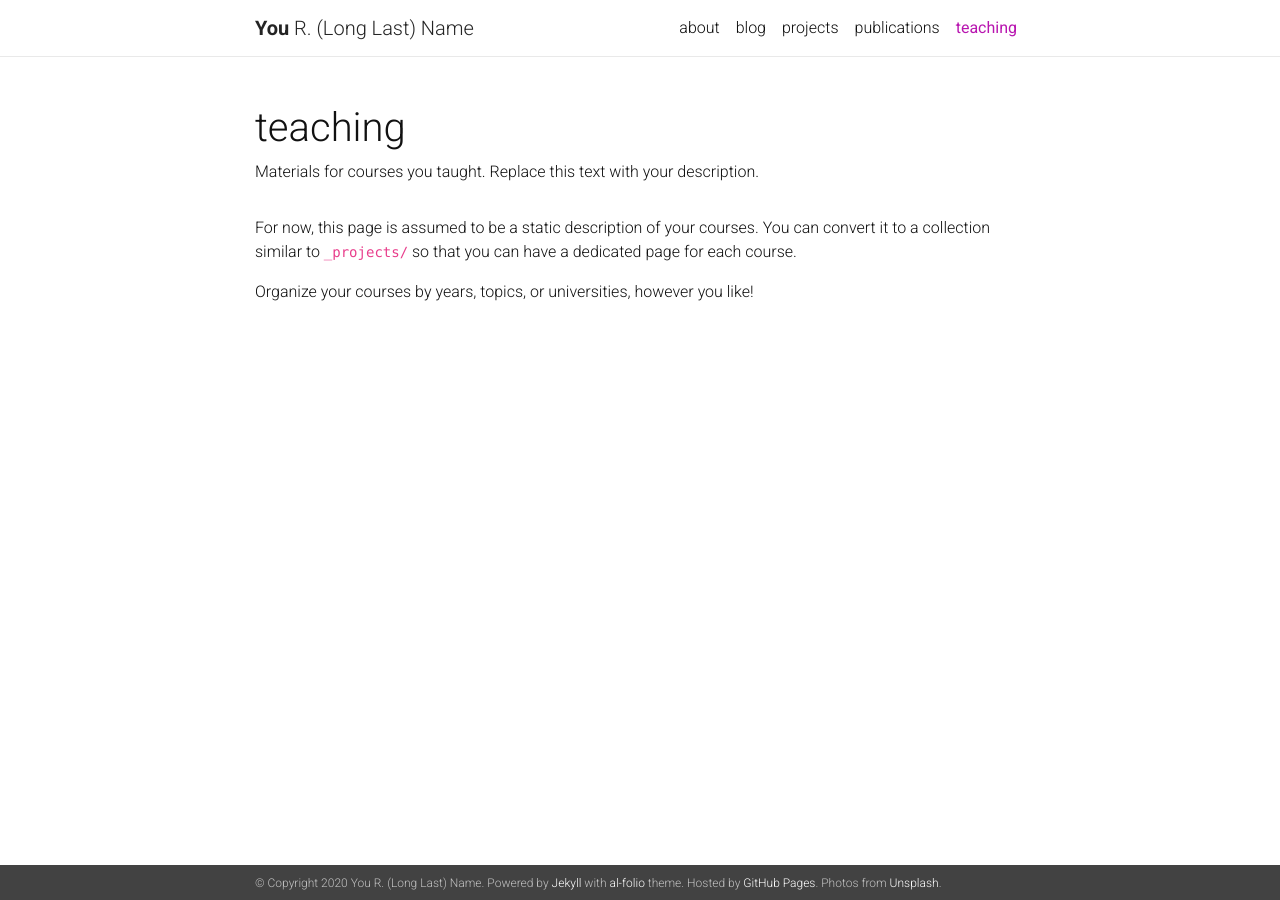
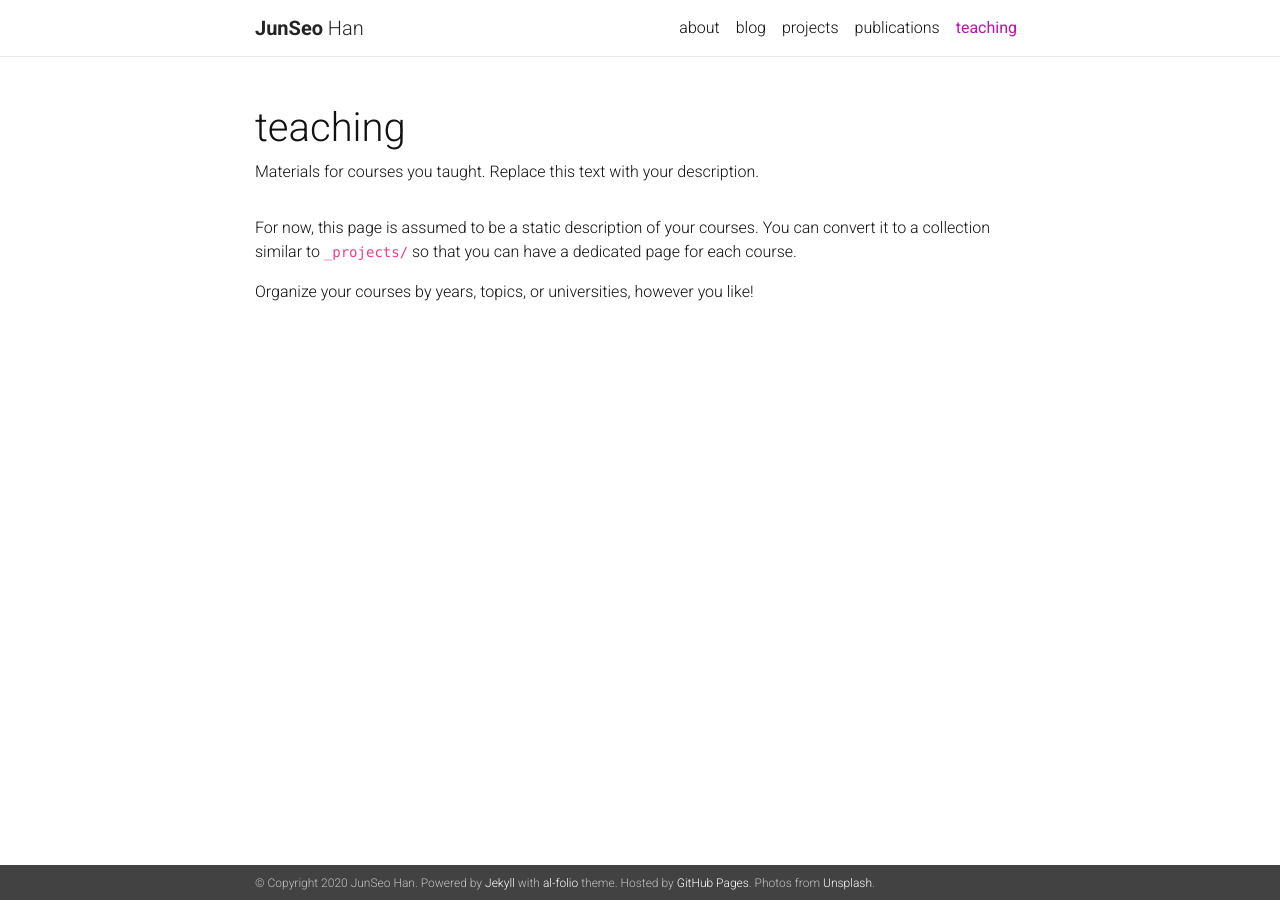
Before and after one commit to HanJunSeoJB/HanJunSeoJB.github.io, a Jekyll site: the page built from _pages/teaching.md, in a window 1280 px wide. Built offline with Jekyll 4.4.1, drawn with Linux system fonts in a browser that asks for light colours; nearby versions of some CDN libraries; a style sheet for code colours, icons or effects is not loaded.

Commit message:
modify name

```diff
--- a/_config.yml
+++ b/_config.yml
@@ -3,9 +3,9 @@
 # -----------------------------------------------------------------------------
 
 title: blank # the website title (if blank, full name will be used instead)
-first_name: You
-middle_name: R.
-last_name: (Long Last) Name
+first_name: JunSeo
+middle_name:
+last_name: Han
 email: you@example.com
 description: > # the ">" symbol means to ignore newlines until "footer_text:"
   A simple, whitespace theme for academics. Based on [*folio](https://github.com/bogoli/-folio) design.
```
